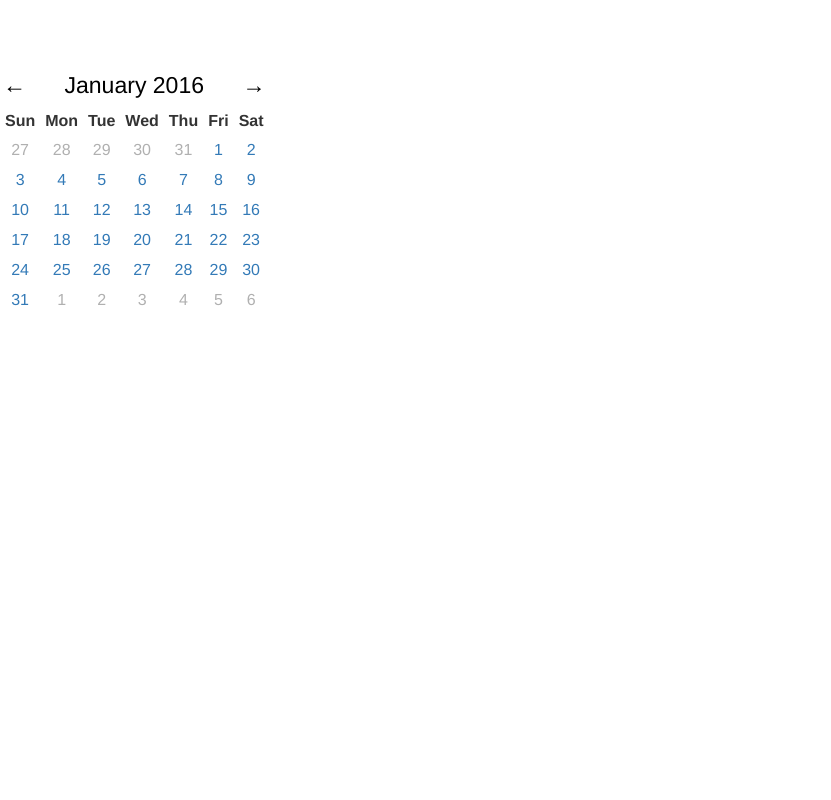
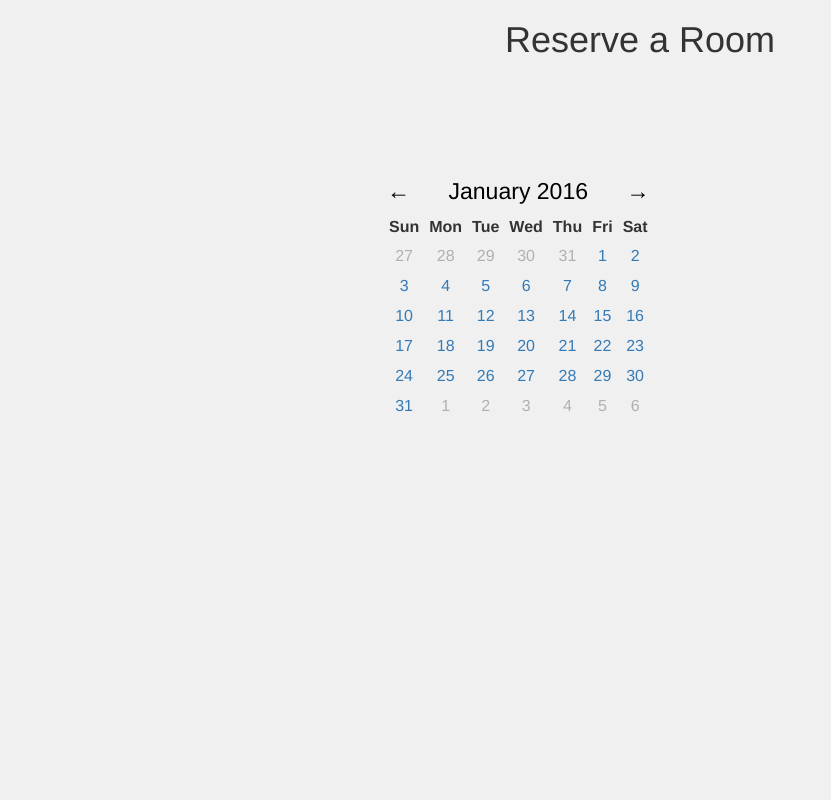
Before and after one commit to khoch/stuyroom, a Flask app: page / in a window 1280 px wide. Shown: the whole page, without its empty margins (0-831 px from the left). Run offline with Flask 2, Linux system fonts and the light colour scheme; parts of the project's set-up code (start-up, migrations or seed data) failed here and were passed over; some libraries are stand-ins or nearby versions.

Commit message:
centered + title

```diff
--- a/static/css/style.css
+++ b/static/css/style.css
@@ -1,3 +1,22 @@
+body {
+    background-color: #F0F0F0;
+    width:100%;
+}
+#outer {
+    width:80%;
+    margin: 0 auto;
+}
+
+#inner {
+    min-width:1000px;
+}
+
+#wrap {
+    padding-top:100px;
+    width:50%;
+    margin: 0 auto;
+}
+
 #calTitle, #calTitle a {
     text-align:center;
     color:black;
@@ -10,8 +29,8 @@
 
 .cal {
     float:left;
-    margin-top:5%;
     margin-right:5%;
+
 }
 
 .next{
@@ -64,6 +83,7 @@
     margin: 5% 5% 5% 5%;
     float: left;
     padding: 0;
+    font-size: 15px;
 }
 
 .unavailable ul {
@@ -78,3 +98,16 @@
     padding:0;
     margin:0;
 }
+
+.available span, .unavailable span {
+    font-weight:bold;
+    font-size:medium;
+    padding-bottom:10px;
+}
+
+#lists {
+
+    min-width: 200px;
+    overflow: hidden;
+    display: inline-block;
+}
--- a/templates/cal.html
+++ b/templates/cal.html
@@ -6,6 +6,15 @@
     <link rel="stylesheet" href="../static/css/style.css">
   </head>
   <body>
+    <div id="outer">
+    <div id="inner">
+
+    <div class="text-center">
+      <h1>Reserve a Room</h1>
+    </div>
+
+    <div id="wrap">
+
 	<table class="cal table-condensed">
 	  <caption id="calTitle">
 	    <a href="#"><span class="prev" onclick="prevMonth()">&larr;</span></a>
@@ -80,14 +89,22 @@
 	    </tr>
 	  </tbody>
 	</table>
-	<div class="available">
+
+
+
+	<div id="lists">
+	  <div class="available">
 	    <span></span>
 	    <ul id="availrooms"></ul>
-	</div>
-	<div class="unavailable">
+	  </div>
+	  <div class="unavailable">
 	    <span></span>
 	    <ul id="unavailrooms"></ul>
+	  </div>
 	</div>
-      <script src="../static/js/cal.js"></script>
-</body>
+    </div>
+    </div>
+  </div>
+    <script src="../static/js/cal.js"></script>
+  </body>
 </html>
```
